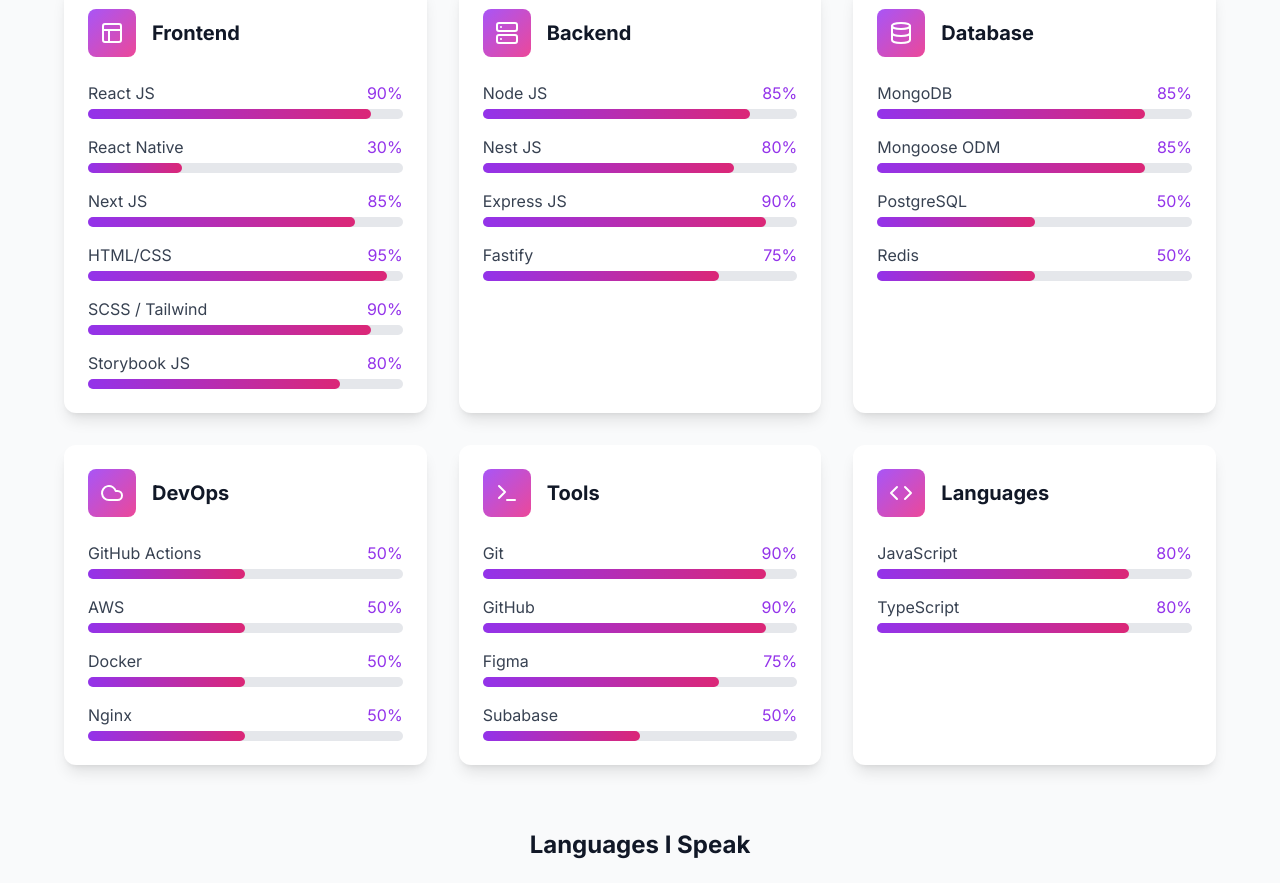
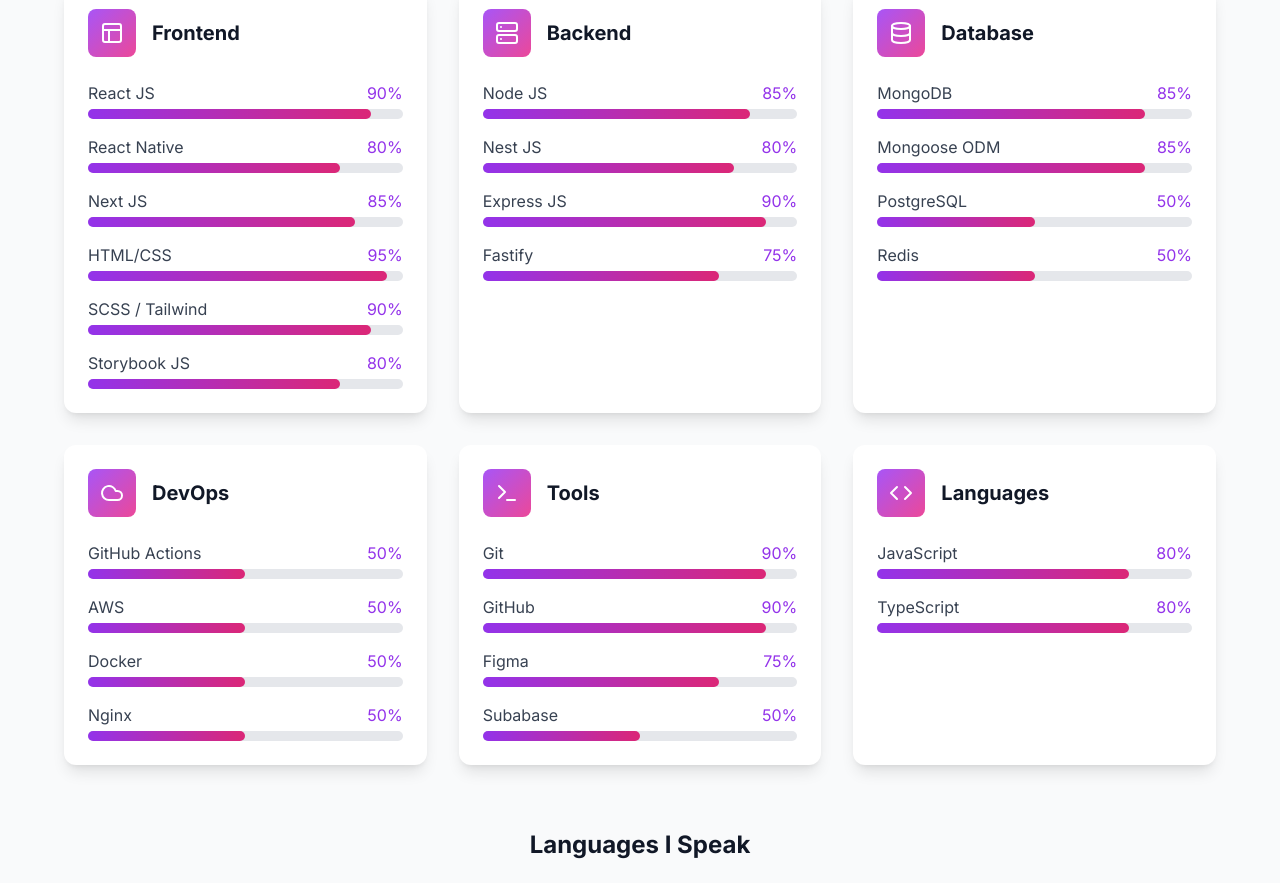
Before and after one commit to sanjaikumarv/portfilio-main, a Next.js app: page / in a window 1280 px wide. Shown: the part 1927-2810 px from the top of the page. Built offline with nearby package versions, Linux system fonts and the light colour scheme.

Commit message:
native exp changed

```diff
--- a/components/skills.tsx
+++ b/components/skills.tsx
@@ -10,7 +10,7 @@ const skillCategories = [
     icon: <Layout className="h-6 w-6" />,
     skills: [
       { name: "React JS", level: 90 },
-      { name: "React Native", level: 30 },
+      { name: "React Native", level: 80 },
       { name: "Next JS", level: 85 },
       { name: "HTML/CSS", level: 95 },
       { name: "SCSS / Tailwind", level: 90 },
```
